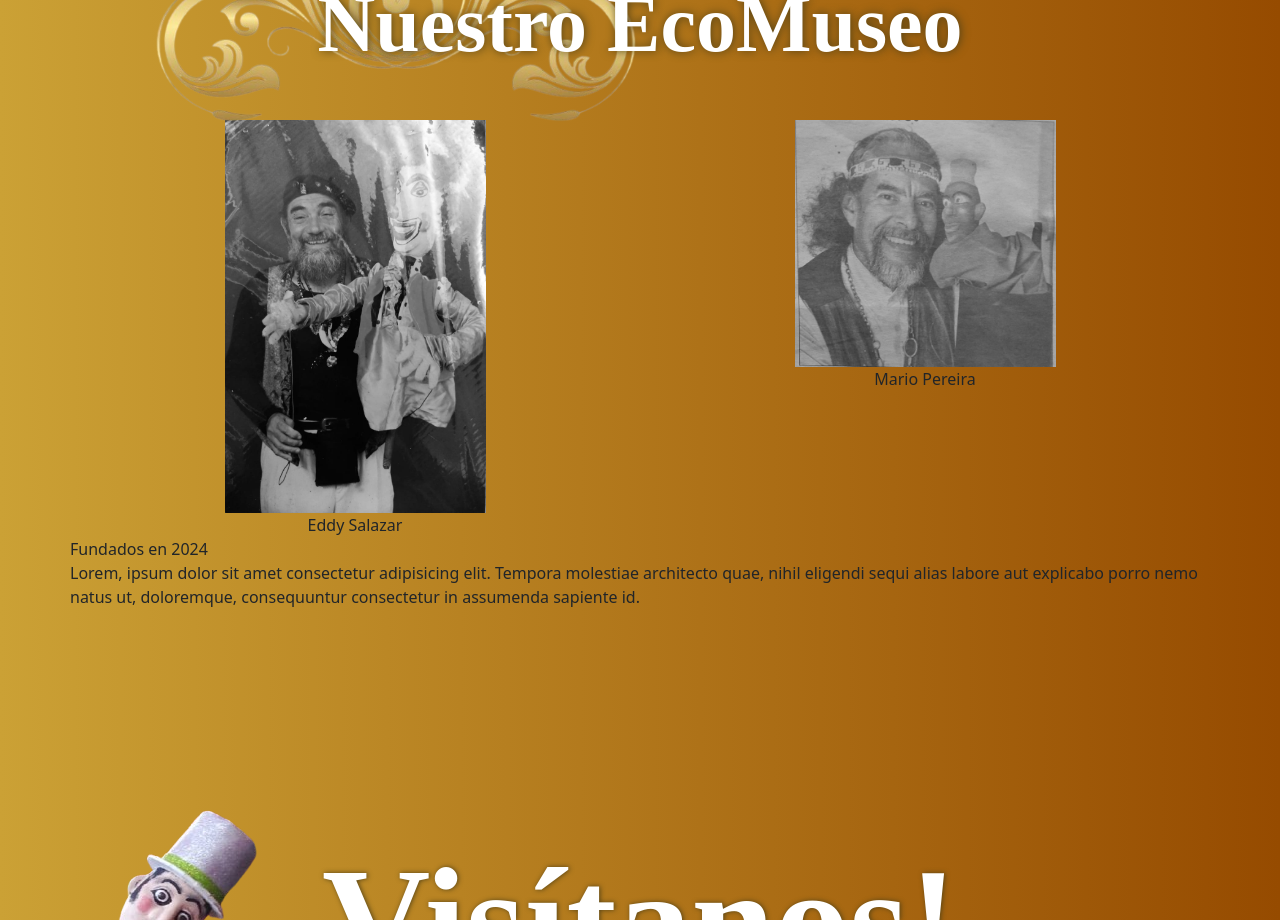
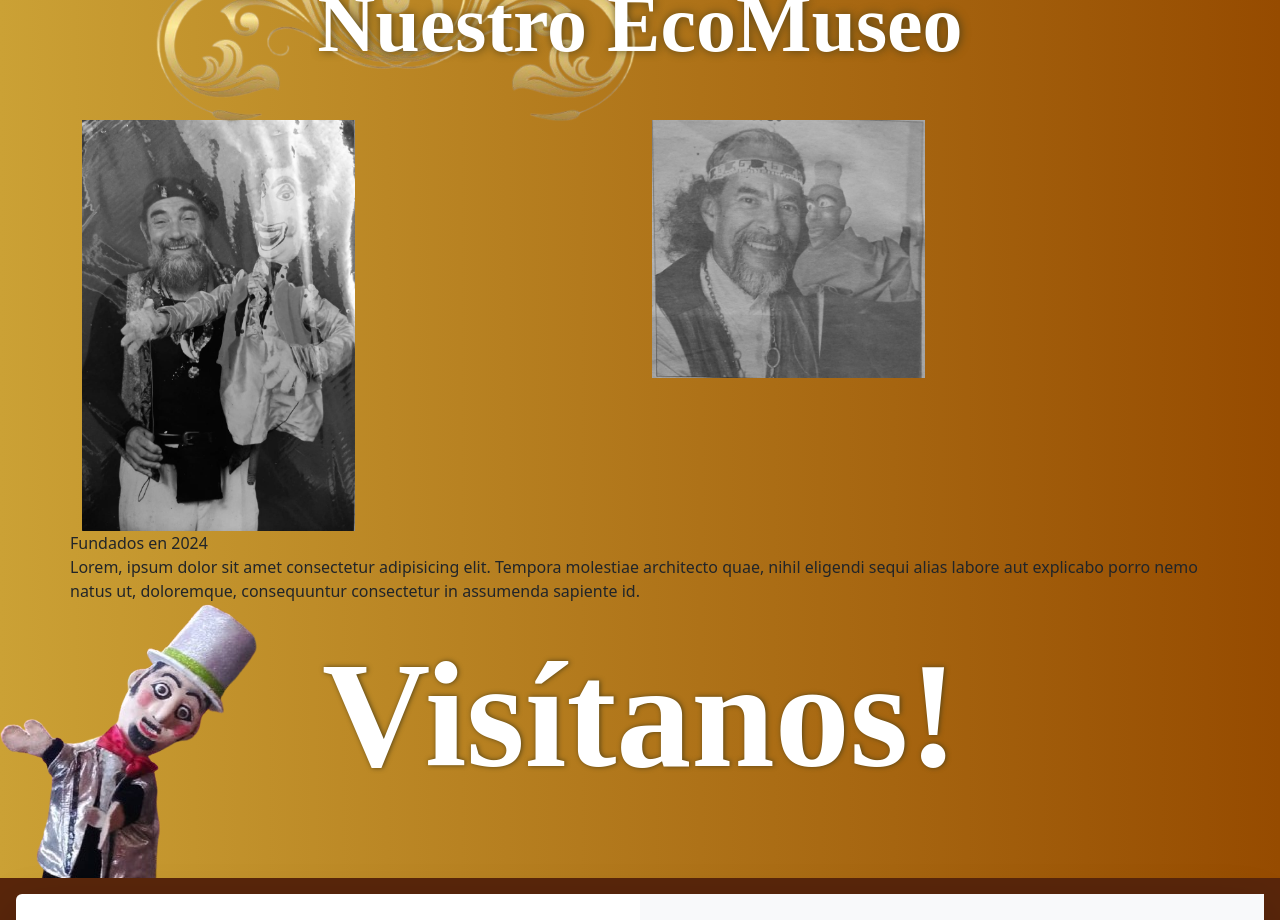
Before and after one commit to luigui29/ecomuseo-marioeddy-2, a React (Vite) app: page / in a window 1280 px wide. Shown: the part 920-1840 px from the top of the page. Built offline with nearby package versions, Linux system fonts and the light colour scheme; grey boxes are pictures that could not be loaded; a web font is replaced by a local one.

Commit message:
chore: preparando el contenedor para la sección sobre nosotros en home page

```diff
--- a/src/pages/HomePage.jsx
+++ b/src/pages/HomePage.jsx
@@ -44,19 +44,13 @@ const HomePage = () => {
         </section>
 
         {/* Sección Sobre Nosotros */}
-        <div className='container' style={{marginBottom: '200px'}}>
+        <div className='container sobre-nosotros-container'>
           <div className="row">
             <div className="col-6">
-              <div className="row d-flex flex-wrap justify-content-center">
-                <img src={eddy_foto} alt="Eddy Salazar" style={{width:"50%"}}/>
-              </div>
-              <div className="row d-flex flex-wrap justify-content-center">Eddy Salazar</div>
+                <img className='ecomuseo-autor-img' src={eddy_foto} alt="Eddy Salazar" style={{width:"50%"}}/>
             </div>
             <div className="col-6">
-              <div className="row d-flex flex-wrap justify-content-center">
-                <img src={mario_foto} alt="Mario Pereira" style={{width:"50%"}}/>
-              </div>
-              <div className="row d-flex flex-wrap justify-content-center">Mario Pereira</div>
+                <img className='ecomuseo-autor-img' src={mario_foto} alt="Mario Pereira" style={{width:"50%"}}/>
             </div>
           </div>
           {/* Texto Historia */}
--- a/src/pages/pages.css
+++ b/src/pages/pages.css
@@ -134,6 +134,10 @@
   #decoracion-izquierda { left: 0; }
 
   .subtitle-font { font-size: 4rem; }
+
+  .sobre-nosotros-container {
+    margin-bottom: 100px;
+  }
 
   #visitanos-titere-1,
   #visitanos-titere-2 { bottom: -30px; }
```
